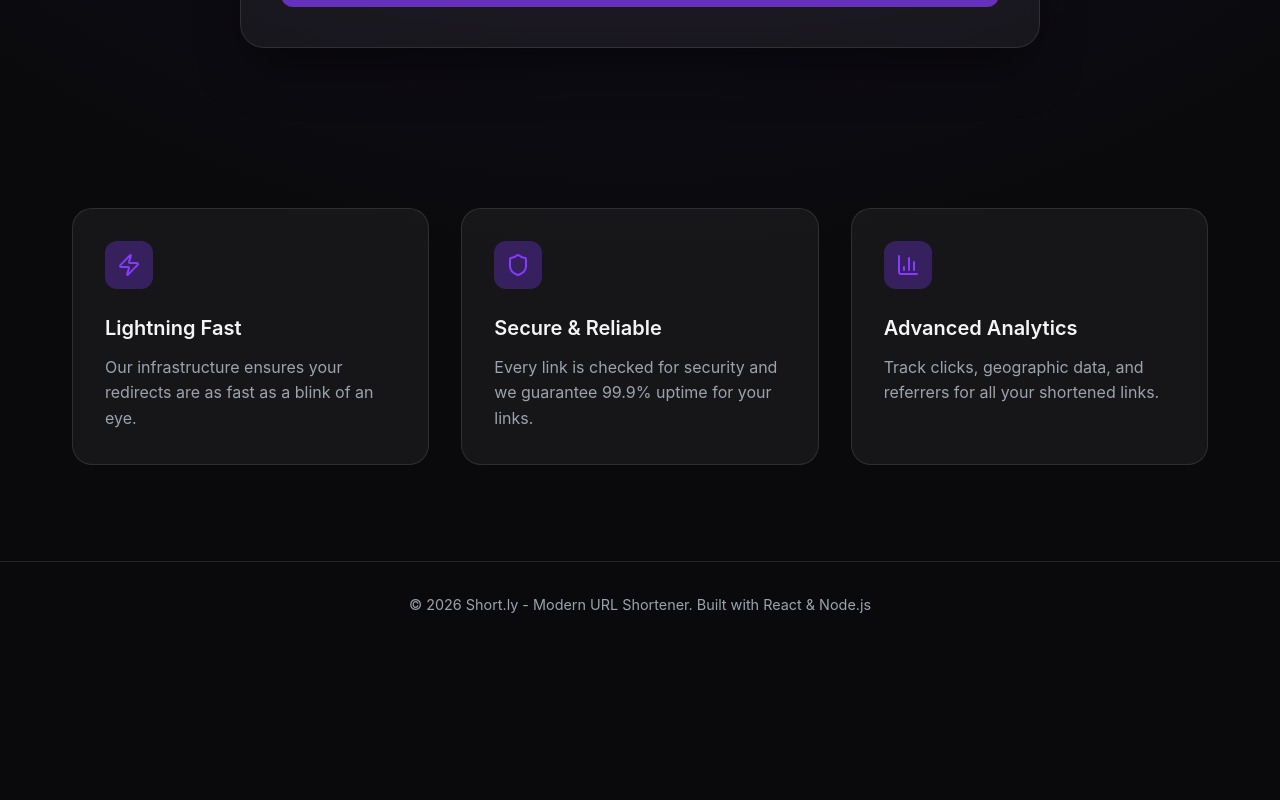
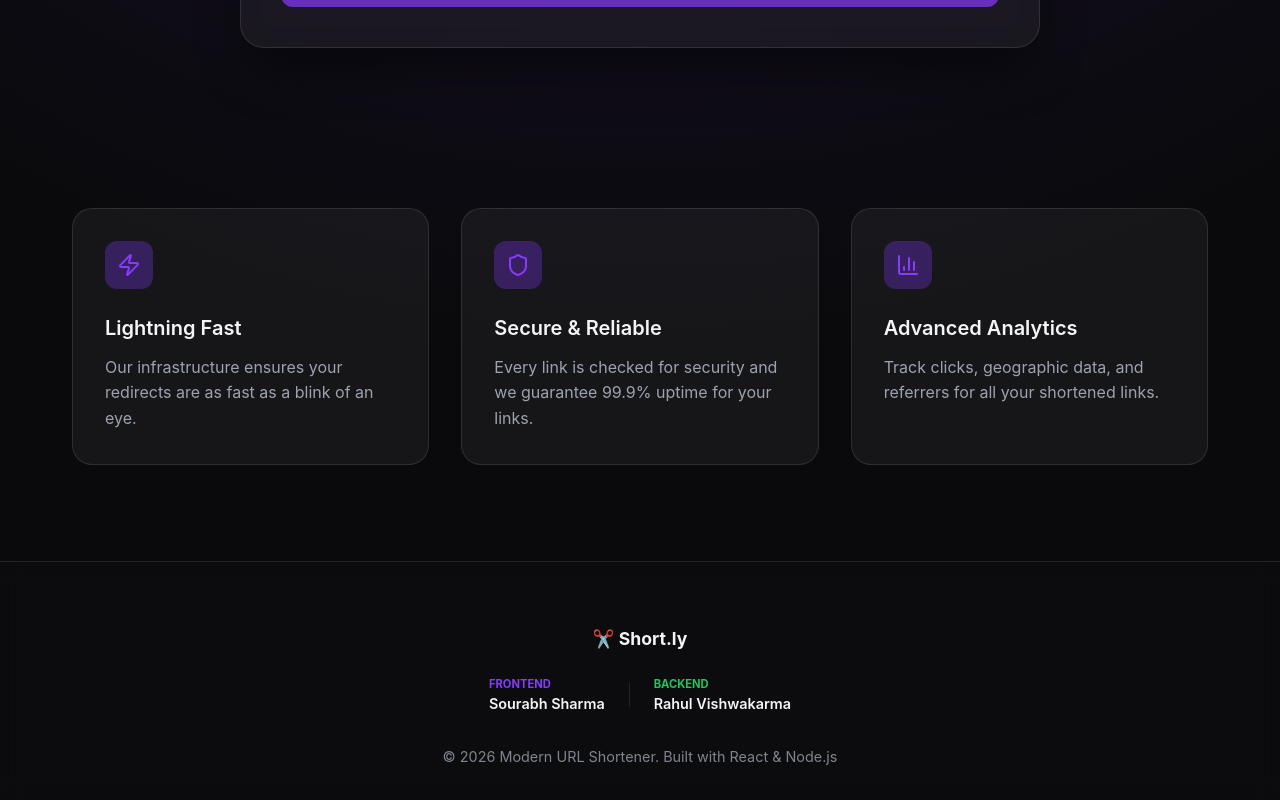
Before and after one commit to rahulvishwakarma-coder/urlshorter, a React (Vite) app in the folder frontend/: page / in a window 1280 px wide. Shown: the part 654-1454 px from the top of the page. Before the commit the page ends 1301 px from the top, so only its background shows below. Built offline with nearby package versions, Linux system fonts and the light colour scheme; no server answers.

Commit message:
footer added

```diff
--- a/frontend/src/components/layout/Footer.tsx
+++ b/frontend/src/components/layout/Footer.tsx
@@ -2,14 +2,53 @@ export function Footer() {
   return (
     <footer
       style={{
-        padding: '2rem 0',
+        padding: '4rem 1rem 2rem',
         textAlign: 'center',
         borderTop: '1px solid var(--border)',
         color: 'var(--text-muted)',
         fontSize: '0.9rem',
+        background: 'rgba(255, 255, 255, 0.01)',
+        backdropFilter: 'blur(10px)',
       }}
     >
-      <p>© 2026 Short.ly - Modern URL Shortener. Built with React & Node.js</p>
+      <div style={{ maxWidth: '800px', margin: '0 auto' }}>
+        {/* Project Brand */}
+        <p style={{
+          marginBottom: '1.5rem',
+          fontWeight: 'bold',
+          color: 'var(--text-main)',
+          fontSize: '1.1rem'
+        }}>
+          ✂️ Short.ly
+        </p>
+
+        {/* Developer Credits */}
+        <div style={{
+          display: 'flex',
+          justifyContent: 'center',
+          alignItems: 'center',
+          gap: '1.5rem',
+          flexWrap: 'wrap',
+          marginBottom: '2rem'
+        }}>
+          <div style={{ textAlign: 'left' }}>
+            <span style={{ display: 'block', fontSize: '0.7rem', textTransform: 'uppercase', color: '#863bff', fontWeight: 'bold' }}>Frontend</span>
+            <span style={{ color: 'var(--text-main)', fontWeight: '600' }}>Sourabh Sharma</span>
+          </div>
+
+          <div style={{ height: '24px', width: '1px', background: 'var(--border)' }} />
+
+          <div style={{ textAlign: 'left' }}>
+            <span style={{ display: 'block', fontSize: '0.7rem', textTransform: 'uppercase', color: '#22c55e', fontWeight: 'bold' }}>Backend</span>
+            <span style={{ color: 'var(--text-main)', fontWeight: '600' }}>Rahul Vishwakarma</span>
+          </div>
+        </div>
+
+        {/* Bottom Line */}
+        <p style={{ opacity: 0.8 }}>
+          © 2026 Modern URL Shortener. Built with React & Node.js
+        </p>
+      </div>
     </footer>
   );
 }
```
